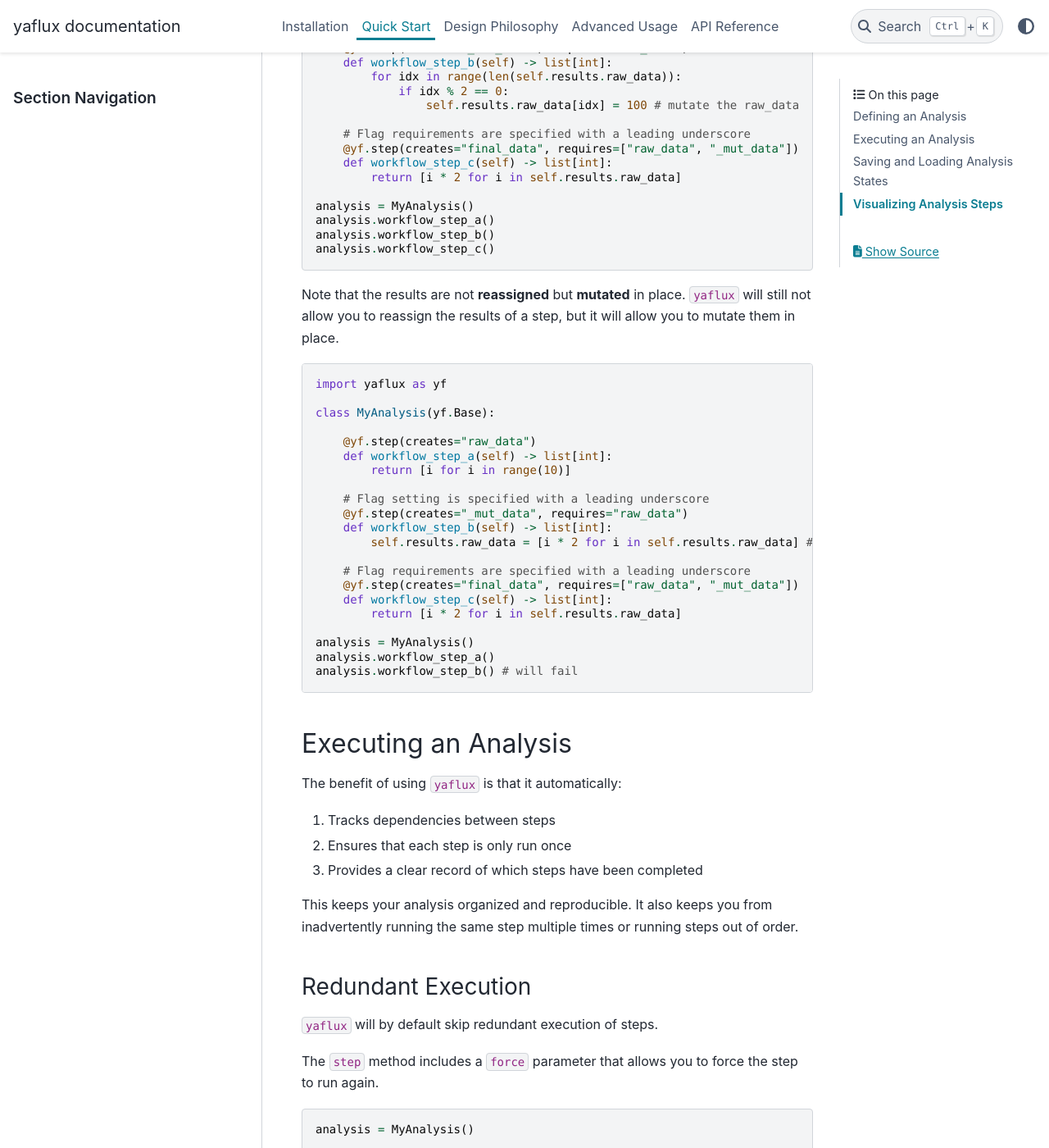
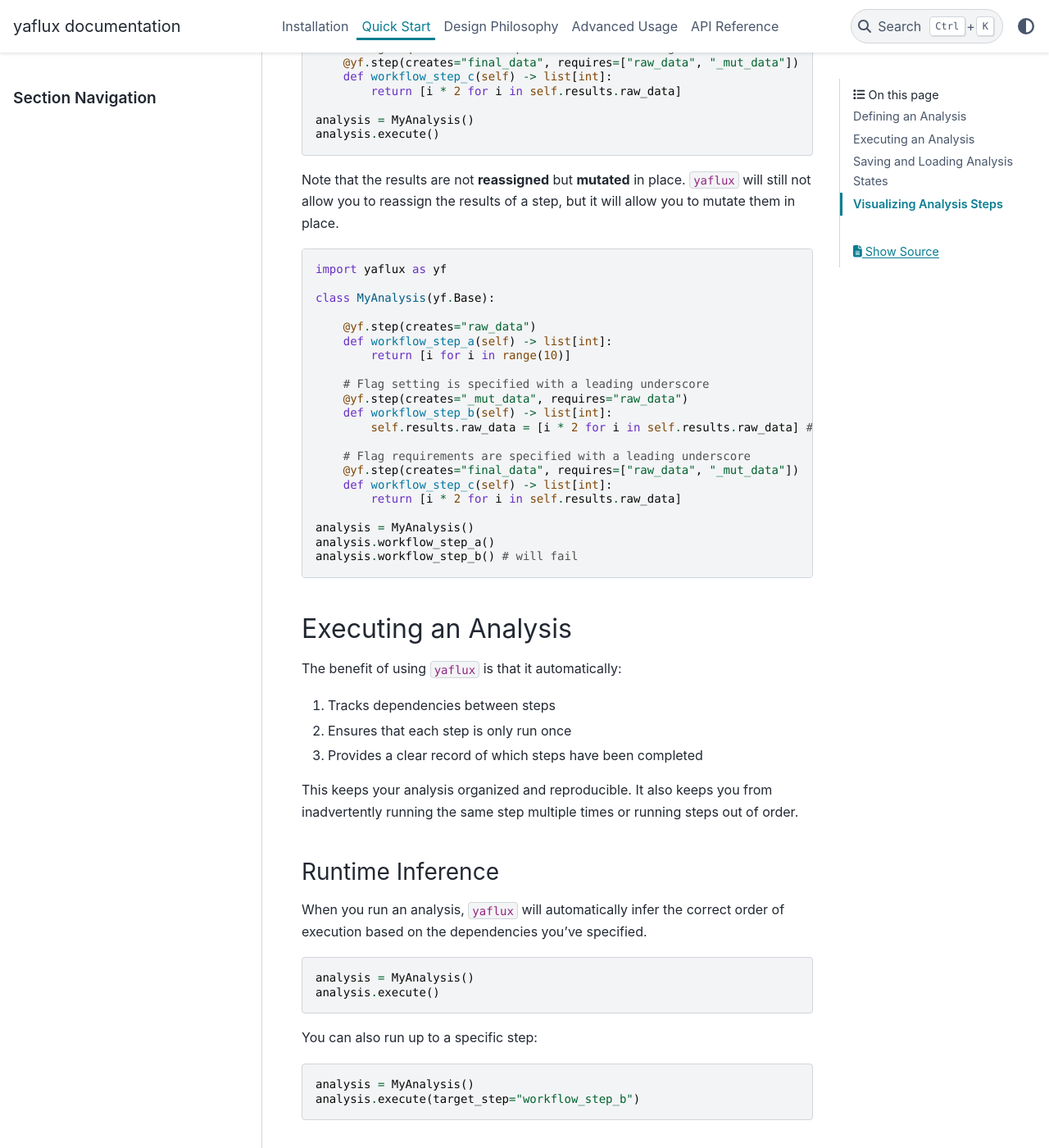
Before and after one commit to noamteyssier/yaflux, a Sphinx documentation site: the page built from docs/source/quick_start.md, in a window 1280 px wide and 1400 px high, scrolled down 2480 px. Shown: the whole window at 82% size. Built offline with Sphinx 7.4.7 and the PyData theme 0.15.4, drawn with Linux system fonts in a browser that asks for light colours; some of the changed text lies outside the part shown.

Commit message:
docs: added new execution API

````diff
--- a/docs/source/quick_start.md
+++ b/docs/source/quick_start.md
@@ -38,15 +38,9 @@ class MyAnalysis(yf.Base):
     def workflow_step_c(self) -> list[int]:
         return [i + j for i in self.results.raw_data for j in self.results.processed_data]
 
-    # Define a complete workflow however you'd like
-    def run(self):
-        self.workflow_step_a()
-        self.workflow_step_b()
-        self.workflow_step_c()
-
 # Define and run an analysis
 analysis = MyAnalysis()
-analysis.run()
+analysis.execute()
 
 # Access results
 final = analysis.results.final_data
@@ -107,9 +101,7 @@ class MyAnalysis(yf.Base):
         return [i * 2 for i in self.results.raw_data]
 
 analysis = MyAnalysis()
-analysis.workflow_step_a()
-analysis.workflow_step_b()
-analysis.workflow_step_c()
+analysis.execute()
 ```
 
 Note that the results are not **reassigned** but **mutated** in place.
@@ -149,6 +141,22 @@ The benefit of using `yaflux` is that it automatically:
 
 This keeps your analysis organized and reproducible.
 It also keeps you from inadvertently running the same step multiple times or running steps out of order.
+
+### Runtime Inference
+
+When you run an analysis, `yaflux` will automatically infer the correct order of execution based on the dependencies you've specified.
+
+```python
+analysis = MyAnalysis()
+analysis.execute()
+```
+
+You can also run up to a specific step:
+
+```python
+analysis = MyAnalysis()
+analysis.execute(target_step="workflow_step_b")
+```
 
 ### Redundant Execution
 
````
Also changed, not shown: README.md (+5 -10 lines).
